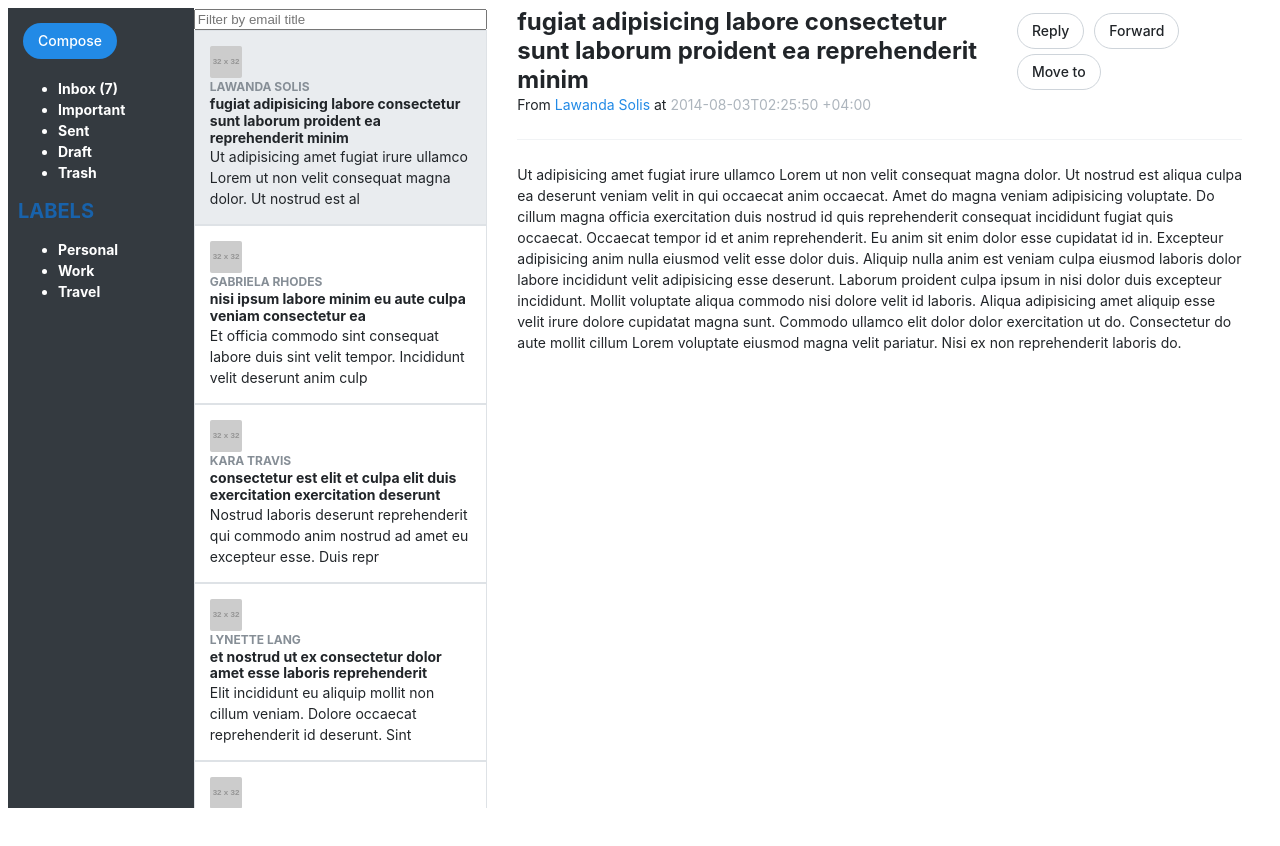
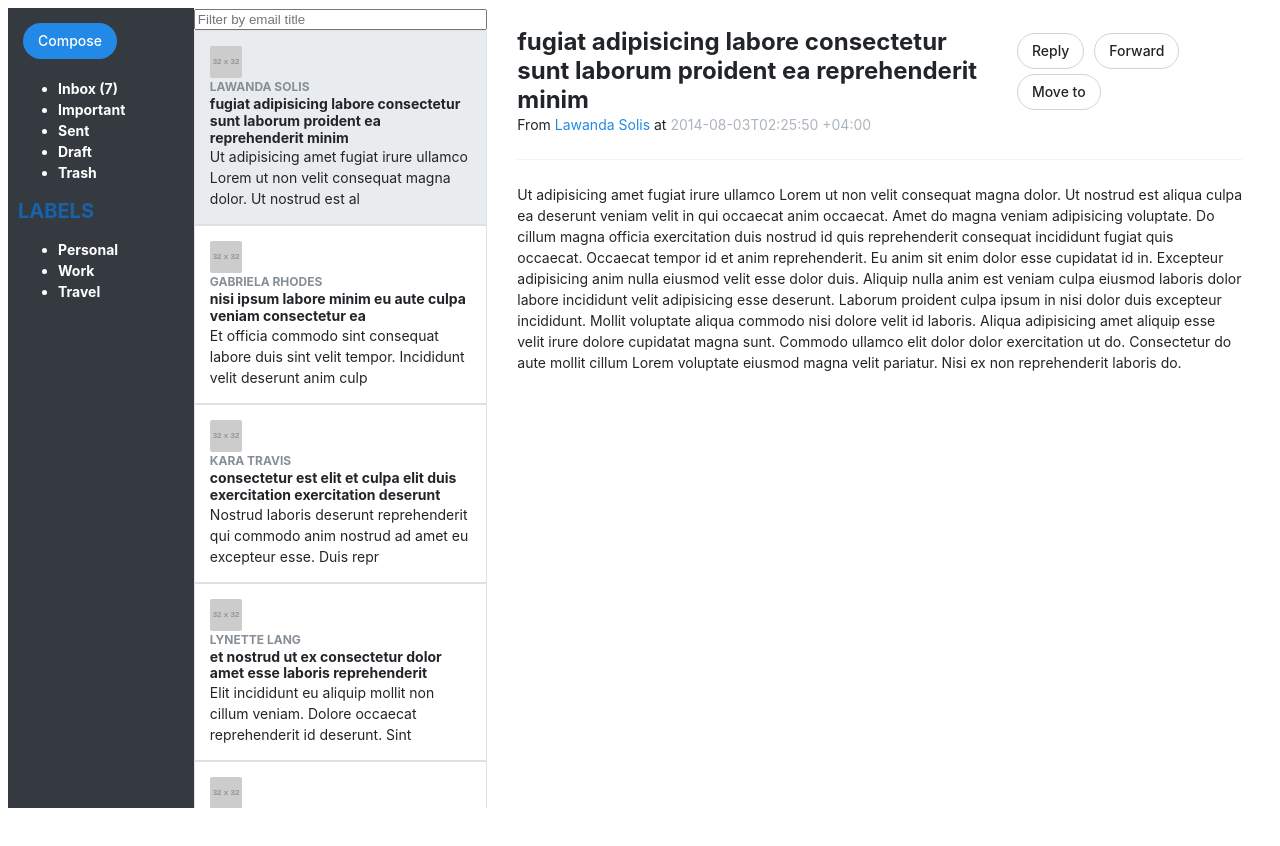
Before and after one commit to marclevetin/progressUI-email-inbox-mockup, a React (Create React App) app: page / in a window 1280 px wide. Shown: the top 846 px of the page. Built offline with nearby package versions, Linux system fonts and the light colour scheme.

Commit message:
adjusted top  padding for EmailDetails

```diff
--- a/src/containers/EmailDetail/EmailDetail.css
+++ b/src/containers/EmailDetail/EmailDetail.css
@@ -0,0 +1,3 @@
+.container-adjust {
+    padding-top: 20px;
+}
--- a/src/containers/EmailDetail/EmailDetail.js
+++ b/src/containers/EmailDetail/EmailDetail.js
@@ -1,6 +1,7 @@
 import React, { Component } from "react";
 
 import PillButton from "../../components/PillButton";
+import './EmailDetail.css'
 
 class EmailDetail extends Component {
   state = {};
@@ -8,7 +9,7 @@ class EmailDetail extends Component {
   render() {
     return (
       <div className="col-md-7">
-        <div className="page-title-container">
+        <div className="page-title-container container-adjust">
           <div className="grid-half">
             <div className="row no-padding">
               <div className="col-md-8">
```
